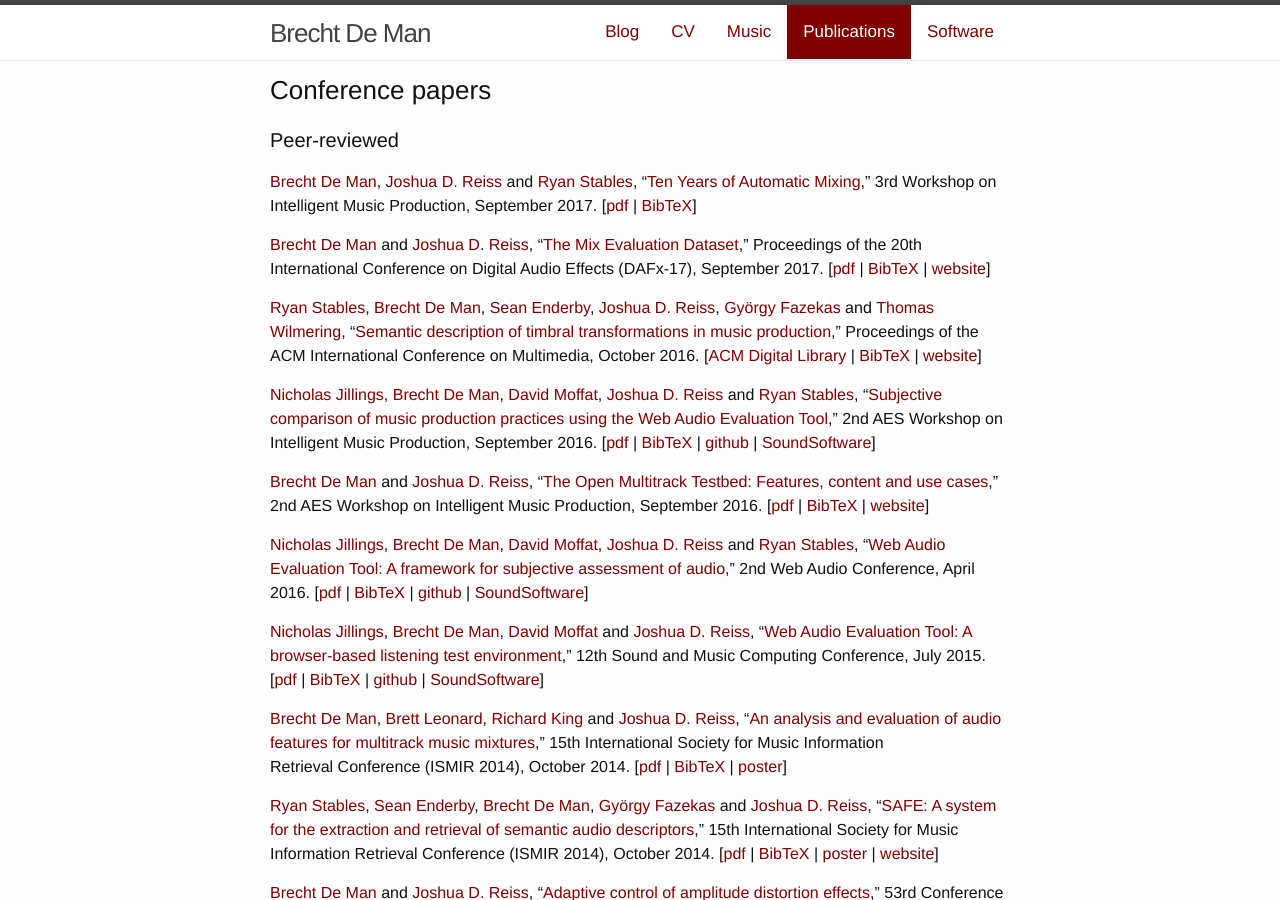
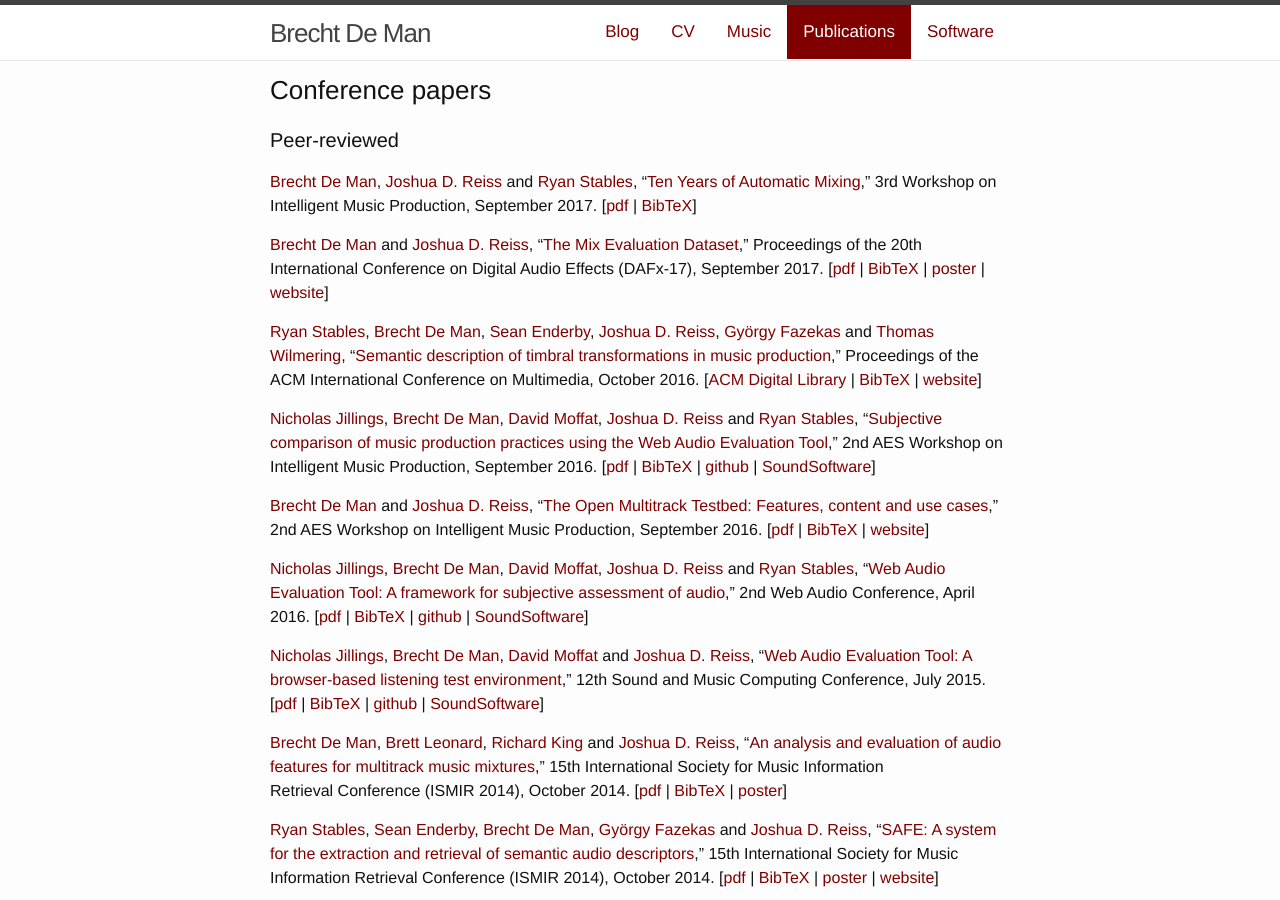
Before and after one commit to BrechtDeMan/BrechtDeMan.github.io, a Jekyll site: the page built from publications/index.md, in a window 1280 px wide and 900 px high, scrolled down 621 px. Built offline with Jekyll 4.4.1, drawn with Linux system fonts in a browser that asks for light colours; nearby versions of some CDN libraries.

Commit message:
Add DAFx poster

```diff
--- a/publications/index.md
+++ b/publications/index.md
@@ -43,8 +43,8 @@ redirect_from:
 {% include cc-by.html %} [Brecht De Man](/), [Joshua D. Reiss](http://www.eecs.qmul.ac.uk/~josh/) and [Ryan Stables](http://www.ryanstables.co.uk), “[Ten Years of Automatic Mixing](/publications/pdf/WIMP3),” 3rd Workshop on Intelligent Music Production, September 2017\.
 [[pdf](/publications/pdf/WIMP3.pdf) &#124; [BibTeX](/publications/BibTeX-txt/wimp3.txt)]
 
-[Brecht De Man](/) and [Joshua D. Reiss](http://www.eecs.qmul.ac.uk/~josh/), “[The Mix Evaluation Dataset](/publications/pdf/DAFx-17.pdf),” Proceedings of the 20th International Conference on Digital Audio Effects (DAFx-17), September 2017\.
-[[pdf](/publications/pdf/DAFx-17.pdf) &#124; [BibTeX](/publications/BibTeX-txt/dafx-17.txt) &#124; [website](http://c4dm.eecs.qmul.ac.uk/multitrack/MixEvaluation/)]
+[Brecht De Man](/) and [Joshua D. Reiss](http://www.eecs.qmul.ac.uk/~josh/), “[The Mix Evaluation Dataset](http://www.dafx17.eca.ed.ac.uk/papers/DAFx17_paper_49.pdf),” Proceedings of the 20th International Conference on Digital Audio Effects (DAFx-17), September 2017\.
+[[pdf](http://www.dafx17.eca.ed.ac.uk/papers/DAFx17_paper_49.pdf) &#124; [BibTeX](/publications/BibTeX-txt/dafx-17.txt) &#124; [poster](/publications/posters/dafx17poster.pdf) &#124; [website](http://c4dm.eecs.qmul.ac.uk/multitrack/MixEvaluation/)]
 
 
 [Ryan Stables](http://www.ryanstables.co.uk), [Brecht De Man](/), [Sean Enderby](http://www.bcu.ac.uk/computing-engineering-and-the-built-environment/research/phd/current-students/sean-enderby), [Joshua D. Reiss](http://www.eecs.qmul.ac.uk/~josh/), [György Fazekas](http://www.eecs.qmul.ac.uk/~gyorgyf/about.html) and [Thomas Wilmering](http://www.eecs.qmul.ac.uk/people/view/4665), “[Semantic description of timbral transformations in music production](http://dl.acm.org/citation.cfm?id=2967238),” Proceedings of the ACM International Conference on Multimedia, October 2016. [[ACM Digital Library](http://dl.acm.org/citation.cfm?id=2967238) &#124; [BibTeX](/publications/BibTeX-txt/acm16.txt) &#124; [website](http://www.semanticaudio.co.uk)]
```
Also changed, not shown: 1 other file.
